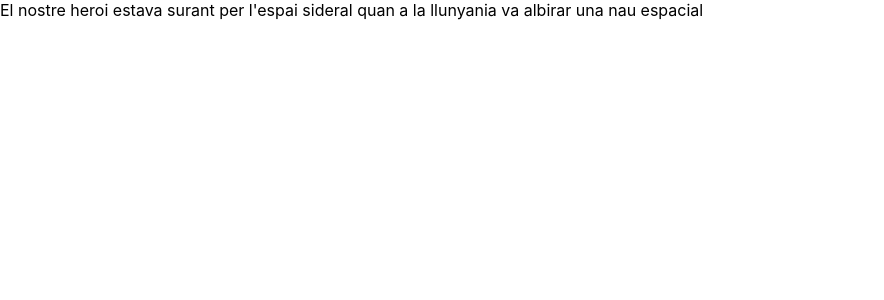
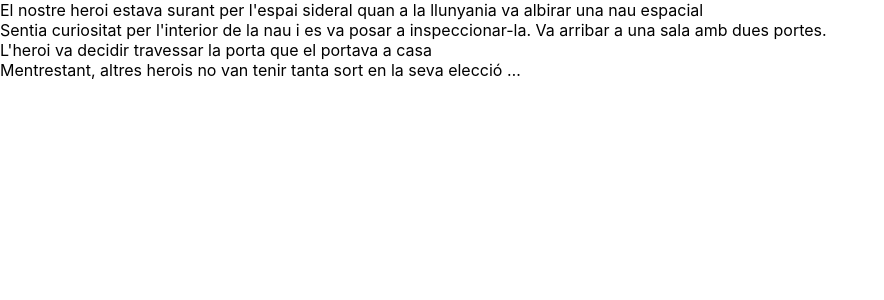
Before and after one commit to krishee107/ITACADEMY-S6-React-1, a React (Create React App) app: page / in a window 1280 px wide. Shown: the top 300 px of the page, without its empty margins (0-884 px from the left). Built offline with nearby package versions, Linux system fonts and the light colour scheme.

Commit message:
Ej 2 : Mostrar las frases pasándolo como prop

```diff
--- a/src/App.js
+++ b/src/App.js
@@ -3,10 +3,16 @@
 
 function App() {
 
+  const frases = [
+    "El nostre heroi estava surant per l'espai sideral quan a la llunyania va albirar una nau espacial",
+    "Sentia curiositat per l'interior de la nau i es va posar a inspeccionar-la. Va arribar a una sala amb dues portes.",
+    "L'heroi va decidir travessar la porta que el portava a casa",
+    "Mentrestant, altres herois no van tenir tanta sort en la seva elecció …"
+  ];
 
   return (
     <>
-      <Escena />
+      <Escena frase={frases} />
     </>
   );
 }
--- a/src/components/escena/Escena.js
+++ b/src/components/escena/Escena.js
@@ -1,3 +1,13 @@
-const Escena = _ => "El nostre heroi estava surant per l'espai sideral quan a la llunyania va albirar una nau espacial";
+const Escena = (props) => {
+    const frases = props.frase;
+    const listaFrases = frases.map((frase, index) =>
+        <div key={index}>{frase}</div>
+    );
+    return (
+        <>
+            {listaFrases}
+        </>
+    );
+}
 
 export default Escena;
```
